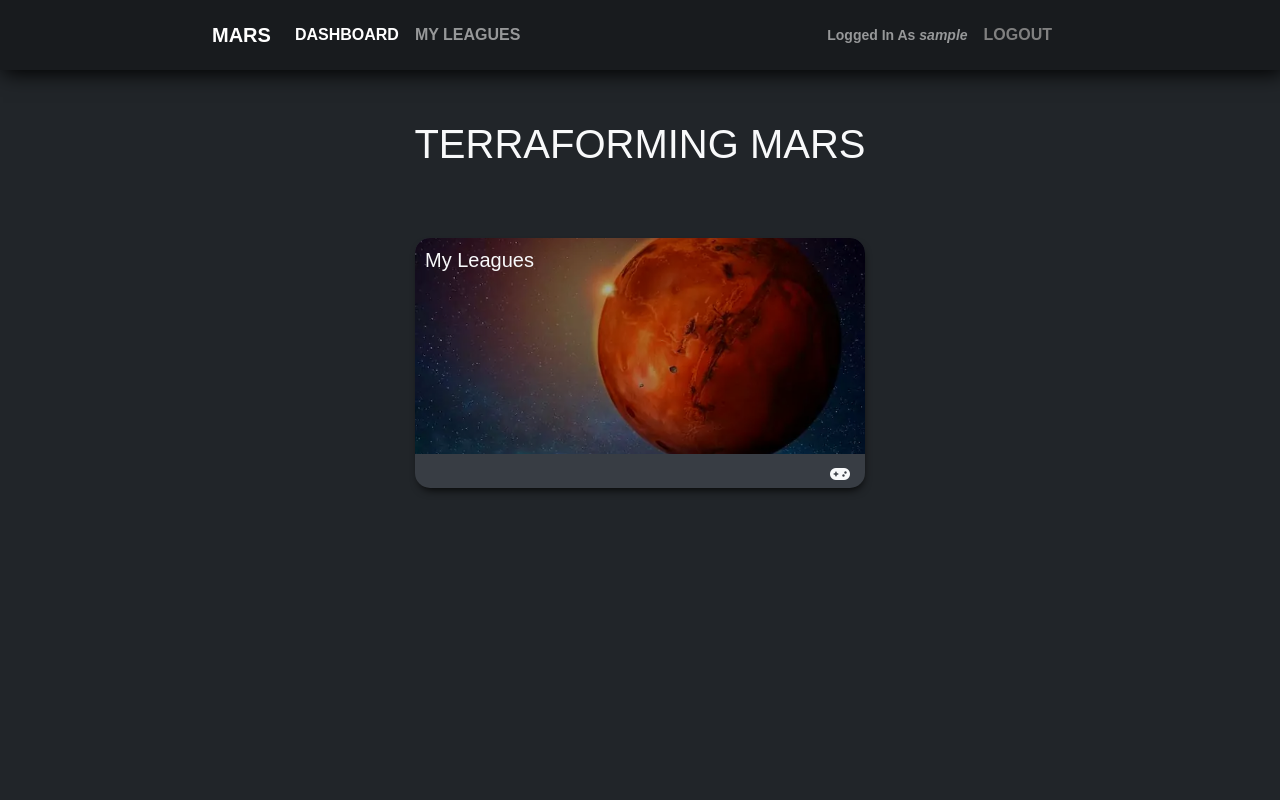
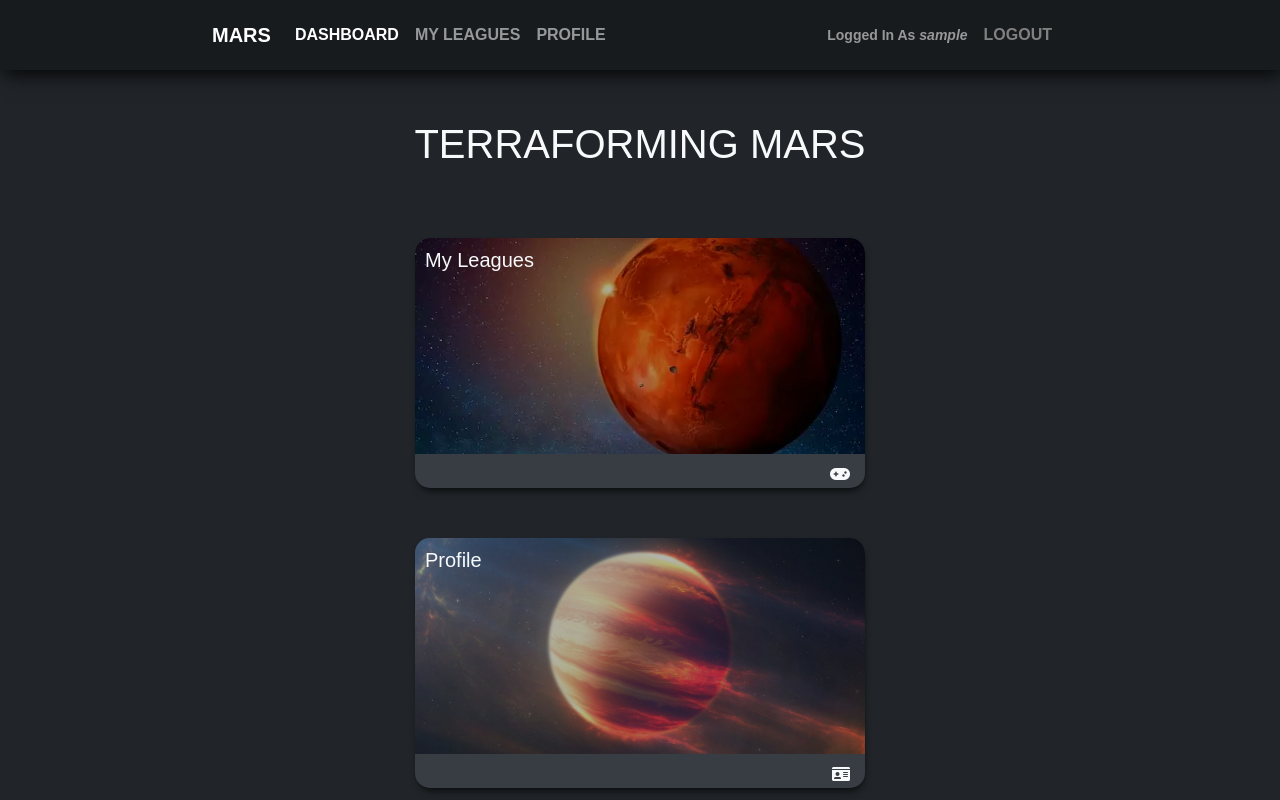
Before and after one commit to Zsezsu/terraforming-mars, a Flask app: page /dashboard in a window 1280 px wide. Run offline with Flask 2, Linux system fonts and the light colour scheme; the visitor is signed in with stand-in values (Sample User, id 1); some web fonts are replaced.

Commit message:
Revert "Remove profile page"
This reverts commit 3fa20eeb47e9f935e1c8c0917ce21b1d5dc27696.

```diff
--- a/server.py
+++ b/server.py
@@ -40,6 +40,16 @@ def dashboard():
 @app.route('/design')
 def design():
     return render_template('design/design.html')
+
+
+@app.route('/profile')
+def profile():
+    if session['UID']:
+        user_data = select_queries.get_user_data(session['UID'])
+        username = session['USERNAME']
+        return render_template('profile.html', data=user_data, username=username)
+    else:
+        return redirect(url_for('login'))
 
 
 @app.route('/league/<league_id>')
--- a/templates/dashboard.html
+++ b/templates/dashboard.html
@@ -16,5 +16,15 @@
                 <i class="fa-solid fa-gamepad text-light"></i>
             </div>
         </div>
+
+        <div class="card league bg-dark">
+            <a href="{{ url_for('profile') }}">
+                <img alt="mars" src="{{ url_for('static', filename='img/league_cards/mars-3.webp') }}">
+                <h3 class="text-light">Profile</h3>
+            </a>
+            <div class="card-details">
+                <i class="fa-solid fa-id-card text-light"></i>
+            </div>
+        </div>
     </div>
 {% endblock %}
--- a/templates/layout/layout.html
+++ b/templates/layout/layout.html
@@ -56,6 +56,10 @@
                         <a class="nav-link {% block nav_games %}{% endblock %}" href="{{ url_for('leagues') }}">My
                             Leagues</a>
                     </li>
+                    <li class="nav-item">
+                        <a class="nav-link {% block nav_profile %}{% endblock %}"
+                           href="{{ url_for('profile') }}">Profile</a>
+                    </li>
                 </ul>
                 <span class="navbar-text"><small>Logged in as <em>{{ username }}</em></small></span>
                 <a class="nav-link" href="{{ url_for('logout') }}">Logout</a>
```
Also changed, not shown: templates/profile.html (added, +20 -0 lines).
